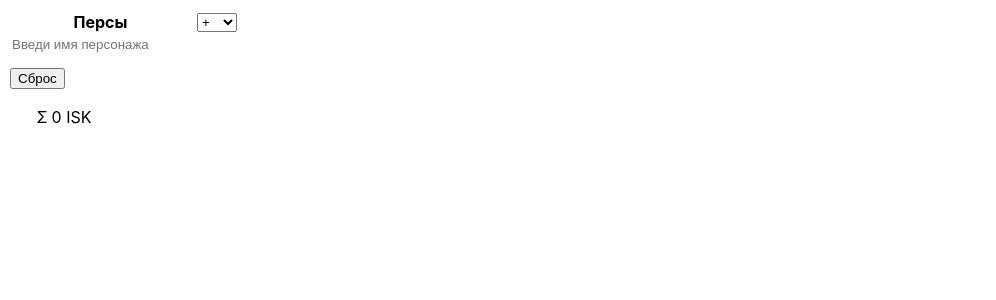
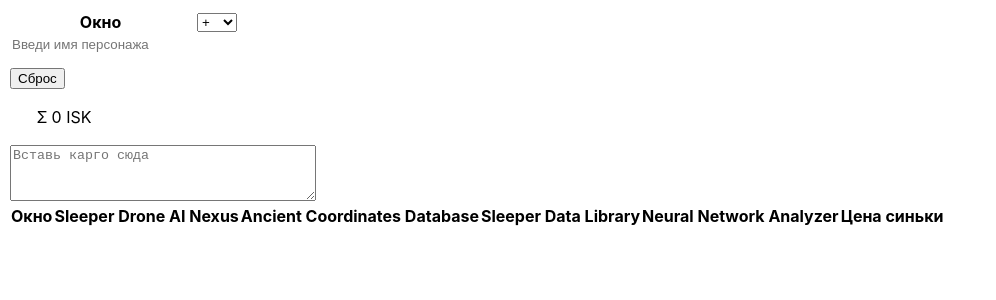
Before and after one commit to alpha02x/crabber, a React (Create React App) app: page / in a window 1280 px wide. Shown: the top 300 px of the page, without its empty margins (0-996 px from the left). Built offline with nearby package versions, Linux system fonts and the light colour scheme.

Commit message:
implement blue loot calculator

```diff
--- a/src/components/AnomaliesTable/AnomaliesTable.css
+++ b/src/components/AnomaliesTable/AnomaliesTable.css
@@ -79,3 +79,26 @@
 	border-style: solid;
 	padding-right: 10px;
 }
+
+.cargoInput {
+	min-width: 300px;
+	max-width: 300px;
+	min-height: 50px;
+	height: 50px;
+	margin-top: 15px;
+}
+
+.notEnoughCargoWarning {
+	color: red;
+	margin-left: 15px;
+	top: 50%;
+}
+
+.blueLootTable {
+	border-style: solid 1px;
+	border-collapse: collapse;
+}
+
+.blueLootTableHeaderRow{
+    font-weight: lighter;
+}
--- a/src/components/AnomaliesTable/AnomaliesTable.tsx
+++ b/src/components/AnomaliesTable/AnomaliesTable.tsx
@@ -110,7 +110,7 @@ export class AnomaliesTable extends React.Component {
 				<div className="tableDiv">
 					<table className="table">
 						<tr className="tableHeaderRow">
-							<th>Персы</th>
+							<th>Окно</th>
 							{this.state.tableColumns.map((column) => (
 								<th className="tableColumnHeaderAnomaly">
 									<ColumnHeading
--- /dev/null
+++ b/src/components/AnomaliesTable/BlueLootCalculator.tsx
@@ -0,0 +1,106 @@
+import React, { ChangeEvent } from "react";
+import { BlueLootDefinitons } from "../../entities/Constants";
+
+export type BlueLootCalculatorProps = {
+	charsToIncomeMap: Map<string, number>;
+	totalFarmedMoney: number;
+};
+
+export type BlueLootCalculatorState = {
+	cargoContents: BlueLoot;
+};
+
+type BlueLoot = Map<string, number>;
+
+export class BlueLootCalculator extends React.Component<BlueLootCalculatorProps, BlueLootCalculatorState> {
+	state = {
+		cargoContents: new Map(),
+	};
+
+	onChange = (event: ChangeEvent<HTMLTextAreaElement>) => {
+		let cargoContents: BlueLoot = this.getCargoContents(event.currentTarget.value);
+		this.setState({ cargoContents: cargoContents });
+	};
+
+	calculateBlueLootDistribution(bankState: BlueLoot): Map<string, BlueLoot> {
+		let bank: BlueLoot = new Map(bankState);
+		let result: Map<string, BlueLoot> = new Map(Array.from(this.props.charsToIncomeMap.keys()).map((char) => [char, new Map()]));
+		Array.from(this.props.charsToIncomeMap).forEach(([char, income]) => {
+			let incomeToFulfill = income;
+			Array.from(BlueLootDefinitons.keys()).forEach((blueLootName) => {
+				let nexusesInBank: number = bank.get(blueLootName) ?? 0;
+				let nexusPrice: number = BlueLootDefinitons.get(blueLootName) ?? 0;
+				let givenNexuses = Math.floor(incomeToFulfill / nexusPrice);
+				let actuallyGivenNexuses = nexusesInBank >= givenNexuses ? givenNexuses : nexusesInBank;
+				let charLoot = result.get(char) ?? new Map();
+				charLoot.set(blueLootName, (charLoot.get(blueLootName) ?? 0) + actuallyGivenNexuses);
+				bank.set(blueLootName, (bank.get(blueLootName) ?? 0) - actuallyGivenNexuses);
+				incomeToFulfill -= actuallyGivenNexuses * nexusPrice;
+			});
+		});
+		return result;
+	}
+
+	getCargoContents(input: string): BlueLoot {
+		let cargoContents: BlueLoot = new Map();
+
+		let blueLootNames = Array.from(BlueLootDefinitons.keys());
+		input
+			.split(/\r?\n/)
+			.map((str) => str.trim())
+			.map((str) => str.replace("*", ""))
+			.filter((str) => str !== "")
+			.filter((str) => blueLootNames.some((blueName) => str.startsWith(blueName)))
+			.forEach((cargoItem) => {
+				let cargoItemWords = cargoItem.split(" ");
+				let key = cargoItemWords.filter((x) => Number.isNaN(Number(x))).join(" ");
+				let count: number = Number(cargoItemWords.at(-1)) ?? 0;
+
+				cargoContents.set(key, (cargoContents.get(key) ?? 0) + count);
+			});
+
+		return cargoContents;
+	}
+
+	getCargoPrice(cargoContents: Map<string, number>): number {
+		return Array.from(cargoContents).reduce((acc, [blueLootName, blueLootCount]) => acc + blueLootCount * BlueLootDefinitons.get(blueLootName)!, 0);
+	}
+
+	render(): React.ReactNode {
+		return (
+			<div>
+				<textarea className="cargoInput" placeholder="Вставь карго сюда" onChange={this.onChange.bind(this)} />
+				{this.getCargoPrice(this.state.cargoContents) < this.props.totalFarmedMoney && (
+					<span className="notEnoughCargoWarning">
+						<p>В карго недостаточно синьки для распределения</p>
+					</span>
+				)}
+				<table className="blueLootTable">
+					<tr className="blueLootTableHeaderRow">
+						<th>Окно</th>
+						{Array.from(BlueLootDefinitons.keys()).map((blueLootName) => (
+							<th className="blueLootTableColumnHeading">{blueLootName}</th>
+						))}
+						<th>Цена синьки</th>
+					</tr>
+					{Array.from(this.calculateBlueLootDistribution(this.state.cargoContents).entries()).map(([char, blueLoot]) => (
+						<tr className="tableCharRow">
+							<td className="calculatorFirstColumn">{char}</td>
+							{Array.from(blueLoot).map(([_, blueLootCount]) => (
+								<td>{blueLootCount}</td>
+							))}
+							<td>
+								{Array.from(blueLoot)
+									.reduce((acc, [blueLootName, blueLootCount]) => acc + blueLootCount * BlueLootDefinitons.get(blueLootName)!, 0)
+									.toLocaleString("ru-RU", {
+										minimumFractionDigits: 0,
+										maximumFractionDigits: 2,
+									}) + " ISK"}
+							</td>
+						</tr>
+					))}
+				</table>
+			</div>
+		);
+	}
+}
--- a/src/components/AnomaliesTable/Calculator.tsx
+++ b/src/components/AnomaliesTable/Calculator.tsx
@@ -1,6 +1,7 @@
 import React from "react";
 import { TableColumn } from "../../entities/TableColumn";
 import { AnomalyDefinitons } from "../../entities/Constants";
+import { BlueLootCalculator } from "./BlueLootCalculator";
 
 export type CalculatorProps = {
 	tableColumns: TableColumn[];
@@ -8,14 +9,10 @@ export type CalculatorProps = {
 };
 
 export class Calculator extends React.Component<CalculatorProps> {
-	calculateForChar(char: string, columns: TableColumn[]): string {
-		let income: number = columns
+	calculateForChar(char: string, columns: TableColumn[]): number {
+		return columns
 			.filter((col) => col.charsPassed.some((x) => x === char))
 			.reduce((income, currentColumn) => income + this.getColumnPrice(currentColumn) / currentColumn.charsPassed.length, 0);
-		return income.toLocaleString("ru-RU", {
-			minimumFractionDigits: 0,
-			maximumFractionDigits: 2,
-		});
 	}
 
 	getColumnPrice(column: TableColumn): number {
@@ -29,28 +26,38 @@ export class Calculator extends React.Component<CalculatorProps> {
 		return result;
 	}
 
+	getAllColumnsSum(): number {
+		return this.props.tableColumns.reduce((acc, currentColumn) => acc + this.getColumnPrice(currentColumn), 0);
+	}
+
 	render(): React.ReactNode {
+		let charsToIncomeMap: [string, number][] = this.props.chars.map((char) => [char, this.calculateForChar(char, this.props.tableColumns)]);
+
 		return (
 			<div className="calculatorContainer">
 				<table className="calculator">
-					{this.props.chars.map((char) => (
+					{charsToIncomeMap.map(([char, income]) => (
 						<tr>
 							<td className="calculatorFirstColumn">{char}</td>
-							<td>{this.calculateForChar(char, this.props.tableColumns) + " ISK"}</td>
+							<td>
+								{income.toLocaleString("ru-RU", {
+									minimumFractionDigits: 0,
+									maximumFractionDigits: 2,
+								}) + " ISK"}
+							</td>
 						</tr>
 					))}
 					<tr>
 						<td>&nbsp;&nbsp;&nbsp;Σ</td>
 						<td>
-							{this.props.tableColumns
-								.reduce((acc, curCol) => acc + this.getColumnPrice(curCol), 0)
-								.toLocaleString("ru-RU", {
-									minimumFractionDigits: 0,
-									maximumFractionDigits: 2,
-								}) + " ISK"}
+							{this.getAllColumnsSum().toLocaleString("ru-RU", {
+								minimumFractionDigits: 0,
+								maximumFractionDigits: 2,
+							}) + " ISK"}
 						</td>
 					</tr>
 				</table>
+				<BlueLootCalculator totalFarmedMoney={this.getAllColumnsSum()} charsToIncomeMap={new Map(charsToIncomeMap)} />
 			</div>
 		);
 	}
--- a/src/entities/Constants.tsx
+++ b/src/entities/Constants.tsx
@@ -20,3 +20,10 @@ export const AnomalyDefinitons: Map<string, AnomalyMeta> = new Map([
 	["3SC", { name: "C3 Solar Cell", short: "3SC-", basePrice: 47300000, priceWithAdditionalShips: 52300000, hasAdditionalRats: true, hasDrifter: false }],
 	["3OC", { name: "C3 The Oruze Construct", short: "3OC-", basePrice: 41600000, priceWithAdditionalShips: 44500000, hasAdditionalRats: true, hasDrifter: false }],
 ]);
+
+export const BlueLootDefinitons: Map<string, number> = new Map([
+	["Sleeper Drone AI Nexus", 5000000],
+	["Ancient Coordinates Database", 1500000],
+	["Sleeper Data Library", 500000],
+	["Neural Network Analyzer", 200000],
+]);
```
